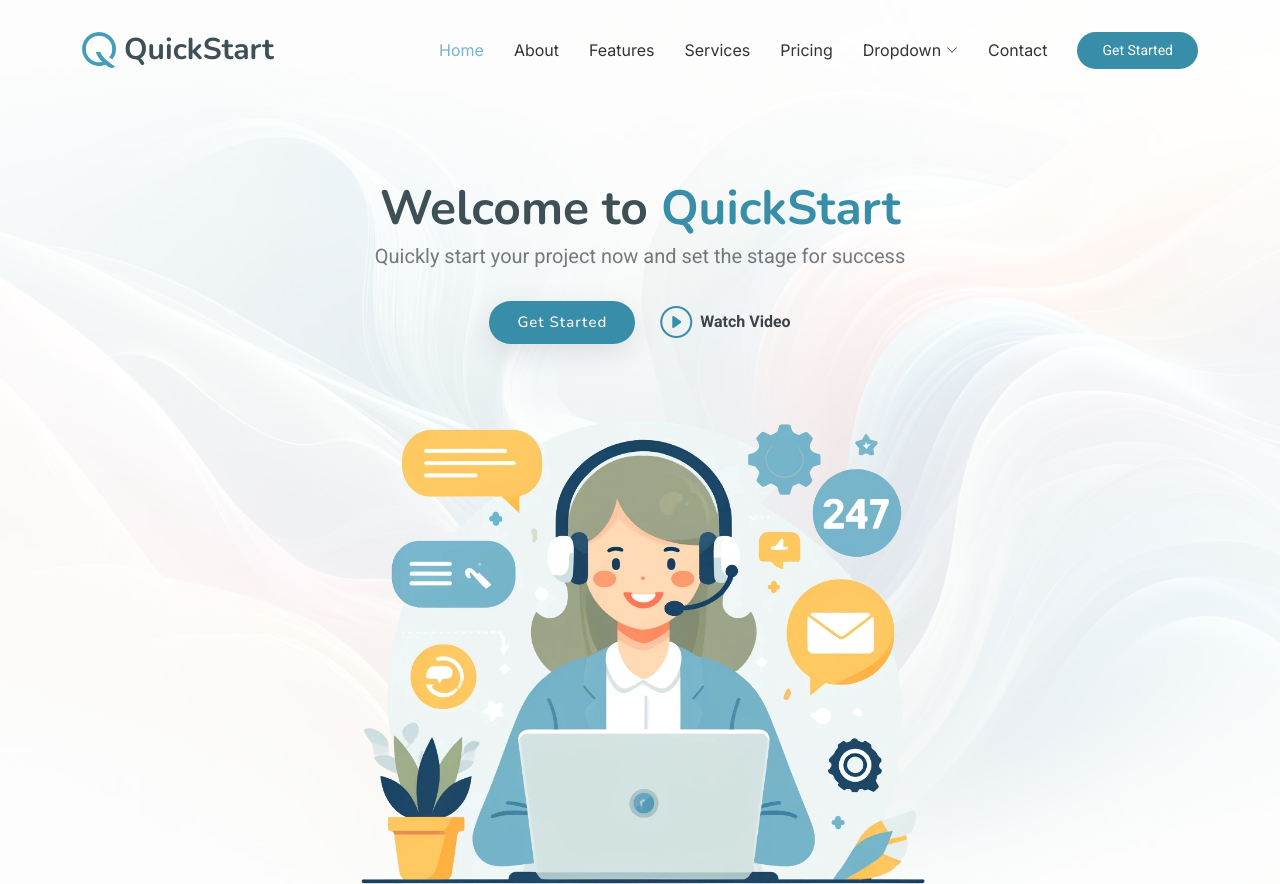
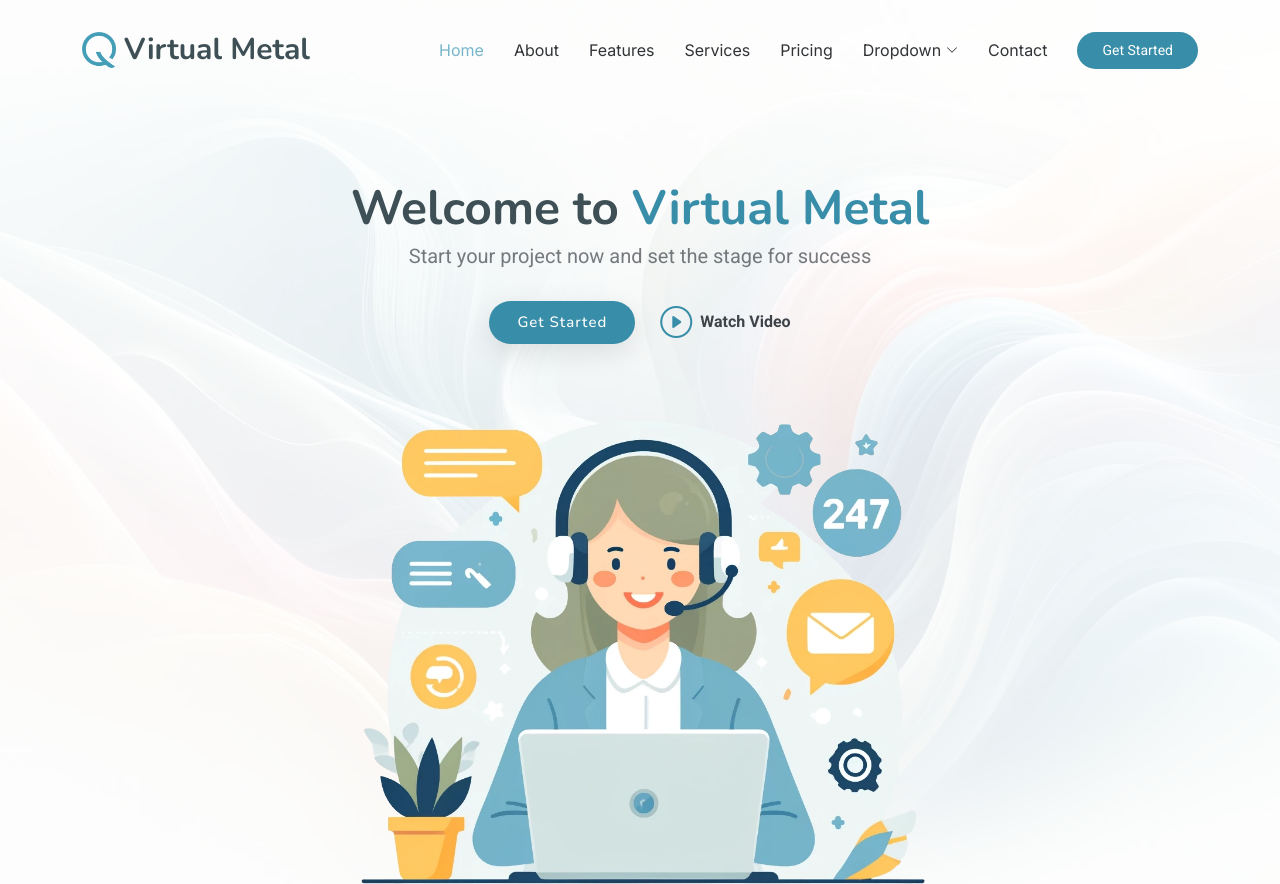
Before and after one commit to Melissa0418/miProyectoAula2025, a plain HTML site: page index.html in a window 1280 px wide. Shown: the top 884 px of the page. Drawn offline with nearby package versions, Linux system fonts and the light colour scheme.

Commit message:
Actualizado

```diff
--- a/index.html
+++ b/index.html
@@ -4,7 +4,7 @@
 <head>
   <meta charset="utf-8">
   <meta content="width=device-width, initial-scale=1.0" name="viewport">
-  <title>Index - QuickStart Bootstrap Template</title>
+  <title>Index - Virtual Metal Bootstrap Template</title>
   <meta name="description" content="">
   <meta name="keywords" content="">
 
@@ -27,13 +27,6 @@
   <!-- Main CSS File -->
   <link href="assets/css/main.css" rel="stylesheet">
 
-  <!-- =======================================================
-  * Template Name: QuickStart
-  * Template URL: https://bootstrapmade.com/quickstart-bootstrap-startup-website-template/
-  * Updated: Aug 07 2024 with Bootstrap v5.3.3
-  * Author: BootstrapMade.com
-  * License: https://bootstrapmade.com/license/
-  ======================================================== -->
 </head>
 
 <body class="index-page">
@@ -43,7 +36,7 @@
 
       <a href="index.html" class="logo d-flex align-items-center me-auto">
         <img src="assets/img/logo.png" alt="">
-        <h1 class="sitename">QuickStart</h1>
+        <h1 class="sitename">Virtual Metal</h1>
       </a>
 
       <nav id="navmenu" class="navmenu">
@@ -89,8 +82,8 @@
       </div>
       <div class="container text-center">
         <div class="d-flex flex-column justify-content-center align-items-center">
-          <h1 data-aos="fade-up">Welcome to <span>QuickStart</span></h1>
-          <p data-aos="fade-up" data-aos-delay="100">Quickly start your project now and set the stage for success<br></p>
+          <h1 data-aos="fade-up">Welcome to <span>Virtual Metal</span></h1>
+          <p data-aos="fade-up" data-aos-delay="100">Start your project now and set the stage for success<br></p>
           <div class="d-flex" data-aos="fade-up" data-aos-delay="200">
             <a href="#about" class="btn-get-started">Get Started</a>
             <a href="https://www.youtube.com/watch?v=Y7f98aduVJ8" class="glightbox btn-watch-video d-flex align-items-center"><i class="bi bi-play-circle"></i><span>Watch Video</span></a>
@@ -874,7 +867,7 @@
       <div class="row gy-4">
         <div class="col-lg-4 col-md-6 footer-about">
           <a href="index.html" class="logo d-flex align-items-center">
-            <span class="sitename">QuickStart</span>
+            <span class="sitename">Virtual Metal</span>
           </a>
           <div class="footer-contact pt-3">
             <p>A108 Adam Street</p>
@@ -927,7 +920,7 @@
     </div>
 
     <div class="container copyright text-center mt-4">
-      <p>© <span>Copyright</span> <strong class="px-1 sitename">QuickStart</strong><span>All Rights Reserved</span></p>
+      <p>© <span>Copyright</span> <strong class="px-1 sitename">Virtual Metal</strong><span>All Rights Reserved</span></p>
       <div class="credits">
         <!-- All the links in the footer should remain intact. -->
         <!-- You can delete the links only if you've purchased the pro version. -->
```
